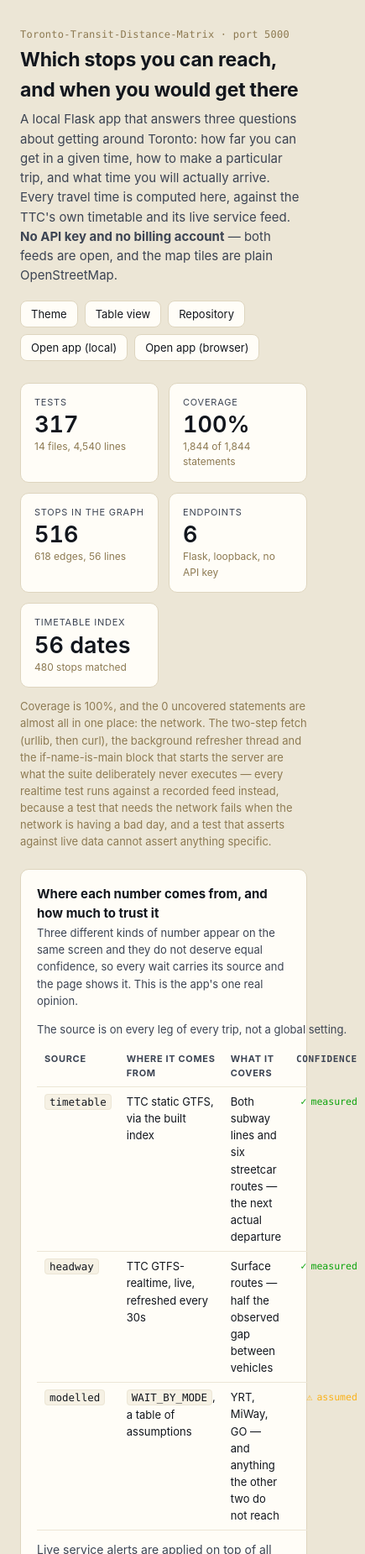
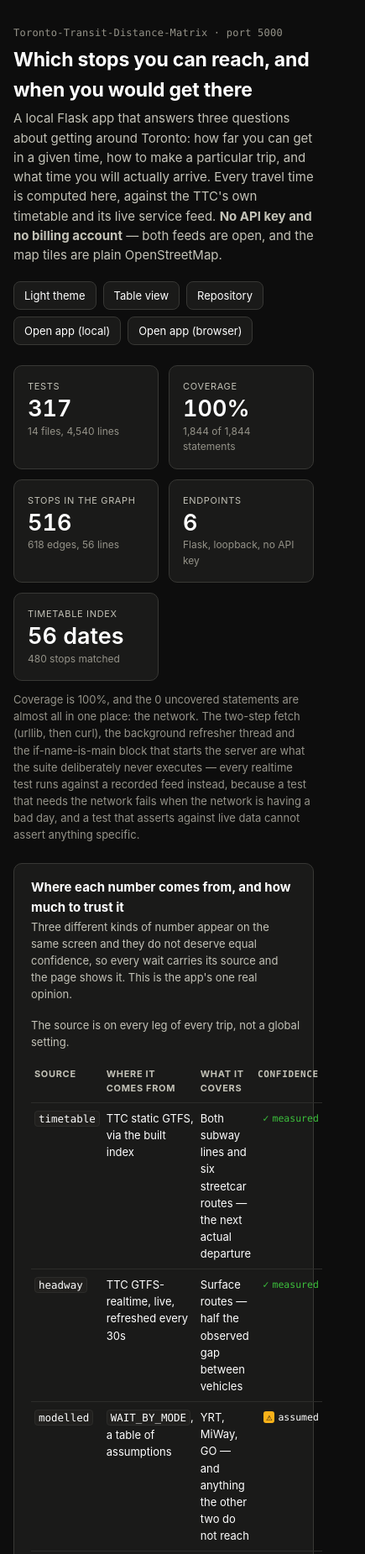
Before and after one commit to luke-zhang-cs-py/Toronto-Transit-Distance-Matrix, a plain HTML site: page docs/index.html in a window 390 px wide. Shown: the top 1851 px of the page at 84% size, 435 px wide, since content can reach past the window. Drawn offline with Linux system fonts and the light colour scheme.

Commit message:
Write-up: the shared token block, dark by default, and a remembered toggle
docs/index.html takes the template's shared colour block verbatim: dark is
the default, written into <html> as class="theme-dark", and light is a
class too. prefers-color-scheme and data-theme are gone. Two light values
change because they failed AA: --ink-muted #8d7a52 (3.35:1 on the plane)
is now --color-text-subtle #665632, and --series #2a78d6 (4.34:1 on the
surface) is now --color-accent #1f63b8.

#themeBtn becomes the class toggle: it saves to 'theme', the head restores
it before first paint, and its name says which theme it goes to. Amber was
the text colour of the 'assumed' flag; it is a fill now, under the glyph,
with the word in the text colour -- which needs a glyph colour on amber, so
this copy adds --color-text-on-warning to both blocks. Spacing and type
move onto --space-* and --text-* tokens. At 390px the four-column tables
pushed the page 21px sideways; a phone-width rule fixes that.

Co-Authored-By: Claude Opus 5.5 <noreply@anthropic.com>

```diff
--- a/docs/index.html
+++ b/docs/index.html
@@ -1,5 +1,5 @@
 <!DOCTYPE html>
-<html lang="en">
+<html lang="en" class="theme-dark">
 <head>
 <meta charset="utf-8">
 <meta name="viewport" content="width=device-width, initial-scale=1">
@@ -10,160 +10,195 @@
      page derives, so it is the first thing to go stale. -->
 <meta property="og:description" content="Reachability, trips and arrival times across Toronto, computed locally against the TTC's open timetable and live feed. No API key. Every wait says where it came from.">
 <meta property="og:type" content="website">
+<!-- class="theme-dark" above themes the page with or without JavaScript.
+     This only restores a theme picked on an earlier visit, before first
+     paint. The key is 'theme' on purpose: every page on
+     luke-zhang-cs-py.github.io shares the origin, so one choice carries. -->
+<script>
+  (function () {
+    var saved = null;
+    try { saved = localStorage.getItem('theme'); } catch (e) { /* storage blocked */ }
+    if (/^[a-z]+$/.test(saved)) document.documentElement.classList.replace('theme-dark', 'theme-' + saved);
+  })();
+</script>
 <style>
-/* The warm surface this family of pages uses. The marks on top come from the
- * validated palette and were re-run against *this* surface, because contrast
- * only means anything against the colour the chart actually sits on:
- *
- *   series  #2a78d6  on #fffdf7   all five checks PASS (light)
- *   series  #3987e5  on #1a1a19   all five checks PASS (dark)
- *   good    #0ca30c  3.30:1
- *   warning #fab219  1.80:1  sub-3:1 BY DESIGN -> always icon + label
- *   crit    #d03b3b  4.72:1
- *
- * Run as a categorical set the status colours fail on #fab219, and are meant
- * to: status is not a categorical palette, and amber is legal only with a
- * glyph and a word beside it. Every use of it here has both.
- *
- * Dark is a selected set stepped for the dark surface, not an inversion. */
-.viz-root {
+/* ==========================================================================
+   DESIGN TOKENS -- the write-up template shared by this family of pages.
+   1. Theme-independent tokens (spacing, type, shape) live on :root.
+   2. Colour tokens live in one block per theme, keyed on a class on <html>.
+      class="theme-dark" is in the markup, so the page is themed with no
+      JavaScript; the script in <head> only restores a theme picked before.
+   3. The rules below read semantic tokens only, never a raw colour.
+   To add a theme: copy a theme block, rename it .theme-<name>, set every
+   token in it, and add <name> to THEMES in the script at the bottom.
+   Nothing else changes, and tests/test_theming.py checks the new block.
+
+   The colour blocks are the same in every copy of this template. Each text
+   pairing is at least 4.5:1 and each UI pairing at least 3:1, in both
+   themes. The old light palette failed twice: --ink-muted (#8d7a52) was
+   3.35:1 on the plane, now --color-text-subtle #665632; and --series
+   (#2a78d6) was 4.34:1 on the surface, now --color-accent #1f63b8.
+   --color-warning (amber) is a fill only, sub-3:1 by design, and always
+   sits beside a glyph and a word; it is never a text colour.
+   --color-text-on-warning is the glyph on that fill; it is this copy's one
+   addition to the shared block.
+   ========================================================================== */
+:root {
+  /* spacing: --space-N is N x 4px */
+  --space-1: 4px; --space-2: 8px; --space-3: 12px; --space-4: 16px; --space-5: 20px;
+  --space-6: 24px; --space-7: 28px; --space-8: 32px; --space-11: 44px;
+
+  /* typography */
+  --font-sans: -apple-system, BlinkMacSystemFont, "Segoe UI", Helvetica, Arial, sans-serif;
+  --font-mono: ui-monospace, SFMono-Regular, Menlo, monospace;
+  --text-2xs: 11px; --text-xs: 11.5px; --text-sm: 12px; --text-md: 12.5px; --text-lg: 13px;
+  --text-xl: 13.5px; --text-2xl: 14px; --text-body: 15px; --text-title: 23px; --text-figure: 27px;
+  --leading-tight: 1.12; --leading-body: 1.55; --leading-code: 1.7;
+  --weight-normal: 400; --weight-medium: 500; --weight-semibold: 600;
+  --tracking-tight: -0.2px; --tracking-wide: .02em; --tracking-caps: .06em;
+
+  /* shape */
+  --radius-xs: 3px; --radius-sm: 4px; --radius-md: 8px; --radius-lg: 10px;
+}
+
+/* :where(:root) has no specificity, so it is only the fallback for an <html>
+   with no theme class or an unknown one; any .theme-* block wins over it. */
+:where(:root), .theme-dark {
+  color-scheme: dark;
+  --color-bg: #0d0d0d; --color-surface: #1a1a19; --color-surface-subtle: #21201e;
+  --color-border: #383835; --color-border-strong: #6e6c66;
+  --color-text-primary: #ffffff; --color-text-muted: #c3c2b7; --color-text-subtle: #959389;
+  --color-accent: #4b93ea; --color-accent-hover: #7ab0f0; --color-accent-subtle: #14263c; --color-text-on-accent: #0d0d0d;
+  --color-danger: #f06a6a; --color-success: #3cc13c; --color-warning: #fab219;
+  --color-grid: #2c2c2a; --color-track: #2c2c2a;
+  --color-text-on-warning: #0d0d0d;
+}
+.theme-light {
   color-scheme: light;
-  --plane:     #ece6d6;
-  --surface:   #fffdf7;
-  --ink:       #12161d;
-  --ink-2:     #3c4453;
-  --ink-muted: #8d7a52;
-  --grid:      #ece6d6;
-  --ring:      #ded5bf;
-  --code-bg:   #f6f1e4;
-  --series:    #2a78d6;
-  --track:     #ece6d6;
-  --good:      #0ca30c;
-  --warning:   #fab219;
-  --critical:  #d03b3b;
-}
-@media (prefers-color-scheme: dark) {
-  :root:where(:not([data-theme="light"])) .viz-root {
-    color-scheme: dark;
-    --plane: #0d0d0d; --surface: #1a1a19;
-    --ink: #ffffff; --ink-2: #c3c2b7; --ink-muted: #898781;
-    --grid: #2c2c2a; --ring: #383835; --code-bg: #21201e;
-    --series: #3987e5; --track: #2c2c2a;
-  }
-}
-:root[data-theme="dark"] .viz-root {
-  color-scheme: dark;
-  --plane: #0d0d0d; --surface: #1a1a19;
-  --ink: #ffffff; --ink-2: #c3c2b7; --ink-muted: #898781;
-  --grid: #2c2c2a; --ring: #383835; --code-bg: #21201e;
-  --series: #3987e5; --track: #2c2c2a;
+  --color-bg: #ece6d6; --color-surface: #fffdf7; --color-surface-subtle: #f6f1e4;
+  --color-border: #ded5bf; --color-border-strong: #7a7466;
+  --color-text-primary: #12161d; --color-text-muted: #3c4453; --color-text-subtle: #665632;
+  --color-accent: #1f63b8; --color-accent-hover: #174f94; --color-accent-subtle: #dfe9f7; --color-text-on-accent: #ffffff;
+  --color-danger: #b02e2e; --color-success: #0a6e0a; --color-warning: #fab219;
+  --color-grid: #ece6d6; --color-track: #ece6d6;
+  --color-text-on-warning: #12161d;
 }
 
 * { box-sizing: border-box; }
 html, body { margin: 0; }
 .viz-root {
-  --text: -apple-system, BlinkMacSystemFont, "Segoe UI", Helvetica, Arial, sans-serif;
-  --mono: ui-monospace, SFMono-Regular, Menlo, monospace;
-  padding: 34px 24px 44px;
-  font: 15px/1.55 var(--text);
-  background: var(--plane); color: var(--ink);
+  padding: var(--space-8) var(--space-6) var(--space-11);
+  font: var(--text-body)/var(--leading-body) var(--font-sans);
+  background: var(--color-bg); color: var(--color-text-primary);
   min-height: 100vh;
 }
 main { max-width: 980px; margin: 0 auto; }
 
 .crumb {
-  margin: 0 0 6px; font: 400 12px var(--mono); color: var(--ink-muted);
-  letter-spacing: .02em;
+  margin: 0 0 var(--space-2); font: var(--weight-normal) var(--text-sm) var(--font-mono); color: var(--color-text-subtle);
+  letter-spacing: var(--tracking-wide);
 }
-h1 { font-size: 23px; margin: 0 0 5px; letter-spacing: -0.2px; }
-.lede { color: var(--ink-2); margin: 0; font-size: 15px; max-width: 68ch; }
-.head { display: flex; justify-content: space-between; align-items: flex-start; gap: 18px; flex-wrap: wrap; }
-.controls { display: flex; gap: 8px; flex-wrap: wrap; }
+h1 { font-size: var(--text-title); margin: 0 0 var(--space-1); letter-spacing: var(--tracking-tight); }
+.lede { color: var(--color-text-muted); margin: 0; font-size: var(--text-body); max-width: 68ch; }
+.head { display: flex; justify-content: space-between; align-items: flex-start; gap: var(--space-5); flex-wrap: wrap; }
+.controls { display: flex; gap: var(--space-2); flex-wrap: wrap; }
 button, .btn {
-  font: 400 13px var(--text); cursor: pointer; text-decoration: none;
+  font: var(--weight-normal) var(--text-lg) var(--font-sans); cursor: pointer; text-decoration: none;
   display: inline-block;
-  background: var(--surface); color: var(--ink);
-  border: 1px solid var(--ring); border-radius: 8px; padding: 7px 12px;
+  background: var(--color-surface); color: var(--color-text-primary);
+  border: 1px solid var(--color-border); border-radius: var(--radius-md); padding: var(--space-2) var(--space-3);
 }
-button:hover, .btn:hover { border-color: var(--ink-muted); }
-button[aria-pressed="true"] { border-color: var(--series); color: var(--series); }
+button:hover, .btn:hover { border-color: var(--color-text-subtle); }
+button:focus-visible, .btn:focus-visible, a:focus-visible { outline: 2px solid var(--color-accent); outline-offset: 2px; }
+button[aria-pressed="true"] { border-color: var(--color-accent); color: var(--color-accent); }
 
 /* ------------------------------------------------------------ stat tiles */
 /* A bare stat tile is the one form that ships without a hover layer: there is
  * no plot to interrogate, just the figure and what it counts. */
-.tiles { display: grid; grid-template-columns: repeat(auto-fit, minmax(156px, 1fr)); gap: 12px; margin: 26px 0 10px; }
-.tile { background: var(--surface); border: 1px solid var(--ring); border-radius: 10px; padding: 14px 16px; }
-.tile .k { display: block; color: var(--ink-2); font-size: 11px; text-transform: uppercase; letter-spacing: .07em; }
-.tile .v { display: block; margin-top: 3px; font: 600 27px/1.12 var(--text); font-variant-numeric: tabular-nums; }
-.tile .n { display: block; margin-top: 2px; color: var(--ink-muted); font-size: 12px; }
+.tiles { display: grid; grid-template-columns: repeat(auto-fit, minmax(156px, 1fr)); gap: var(--space-3); margin: var(--space-6) 0 var(--space-3); }
+.tile { background: var(--color-surface); border: 1px solid var(--color-border); border-radius: var(--radius-lg); padding: var(--space-4); }
+.tile .k { display: block; color: var(--color-text-muted); font-size: var(--text-2xs); text-transform: uppercase; letter-spacing: var(--tracking-caps); }
+.tile .v { display: block; margin-top: 3px; font: var(--weight-semibold) var(--text-figure)/var(--leading-tight) var(--font-sans); font-variant-numeric: tabular-nums; }
+.tile .n { display: block; margin-top: 2px; color: var(--color-text-subtle); font-size: var(--text-sm); }
 
-.note { color: var(--ink-muted); font-size: 13px; max-width: 80ch; margin: 12px 0 0; }
+.note { color: var(--color-text-subtle); font-size: var(--text-lg); max-width: 80ch; margin: var(--space-3) 0 0; }
 
 /* ---------------------------------------------------------------- panels */
-.panel { background: var(--surface); border: 1px solid var(--ring); border-radius: 10px; padding: 17px 19px; margin-top: 22px; }
-.panel h2 { margin: 0 0 2px; font-size: 15px; }
-.panel h3 { margin: 20px 0 6px; font-size: 13px; color: var(--ink-2); }
-.panel .sub { margin: 0 0 14px; color: var(--ink-2); font-size: 13px; max-width: 76ch; }
-.panel p { font-size: 14px; color: var(--ink-2); max-width: 76ch; }
-.split { display: grid; grid-template-columns: repeat(auto-fit, minmax(330px, 1fr)); gap: 22px; }
+.panel { background: var(--color-surface); border: 1px solid var(--color-border); border-radius: var(--radius-lg); padding: var(--space-4) var(--space-5); margin-top: var(--space-6); }
+.panel h2 { margin: 0 0 2px; font-size: var(--text-body); }
+.panel h3 { margin: var(--space-5) 0 var(--space-2); font-size: var(--text-lg); color: var(--color-text-muted); }
+.panel .sub { margin: 0 0 var(--space-4); color: var(--color-text-muted); font-size: var(--text-lg); max-width: 76ch; }
+.panel p { font-size: var(--text-2xl); color: var(--color-text-muted); max-width: 76ch; }
+.split { display: grid; grid-template-columns: repeat(auto-fit, minmax(330px, 1fr)); gap: var(--space-6); }
 
 /* Thin marks on a recessive track, 4px rounding on the data end only so the
  * mark stays anchored flat to the baseline it grows from. */
-.bars { display: grid; gap: 9px; }
+.bars { display: grid; gap: var(--space-2); }
 /* 150px for the label, not the 118px the sibling pages use: the longest
    module name here is network/streetcars.py, which measured 144px and was
    being clipped — a clipped name is one the reader cannot look up. */
-.bar { display: grid; grid-template-columns: 150px 1fr 92px; gap: 12px; align-items: center; }
-.bar .lab { font: 400 12.5px var(--mono); color: var(--ink-2); }
-.bar .rail { position: relative; height: 12px; background: var(--track); border-radius: 3px; }
-.bar .fill { position: absolute; inset: 0 auto 0 0; background: var(--series); border-radius: 0 4px 4px 0; }
-.bar .val { text-align: right; font: 500 12px var(--mono); font-variant-numeric: tabular-nums; color: var(--ink); }
-.bar:hover .rail { outline: 2px solid var(--ring); outline-offset: 2px; }
+.bar { display: grid; grid-template-columns: 150px 1fr 92px; gap: var(--space-3); align-items: center; }
+.bar .lab { font: var(--weight-normal) var(--text-md) var(--font-mono); color: var(--color-text-muted); }
+.bar .rail { position: relative; height: 12px; background: var(--color-track); border-radius: var(--radius-xs); }
+.bar .fill { position: absolute; inset: 0 auto 0 0; background: var(--color-accent); border-radius: 0 var(--radius-sm) var(--radius-sm) 0; }
+.bar .val { text-align: right; font: var(--weight-medium) var(--text-sm) var(--font-mono); font-variant-numeric: tabular-nums; color: var(--color-text-primary); }
+.bar:hover .rail { outline: 2px solid var(--color-border); outline-offset: 2px; }
 
 /* ----------------------------------------------------------------- table */
 table { width: 100%; border-collapse: collapse; }
-caption { text-align: left; color: var(--ink-2); font-size: 13px; padding-bottom: 10px; }
-th, td { text-align: left; padding: 7px 9px; border-bottom: 1px solid var(--grid); font-size: 13px; vertical-align: top; }
-th { color: var(--ink-2); font-size: 11px; text-transform: uppercase; letter-spacing: .06em; }
-td.num, th.num { text-align: right; font-family: var(--mono); font-variant-numeric: tabular-nums; }
-td.mono { font-family: var(--mono); font-size: 12px; }
-tr.total td { border-bottom: none; font-weight: 600; }
+caption { text-align: left; color: var(--color-text-muted); font-size: var(--text-lg); padding-bottom: var(--space-3); }
+th, td { text-align: left; padding: var(--space-2); border-bottom: 1px solid var(--color-grid); font-size: var(--text-lg); vertical-align: top; }
+th { color: var(--color-text-muted); font-size: var(--text-2xs); text-transform: uppercase; letter-spacing: var(--tracking-caps); }
+td.num, th.num { text-align: right; font-family: var(--font-mono); font-variant-numeric: tabular-nums; }
+td.mono { font-family: var(--font-mono); font-size: var(--text-sm); }
+tr.total td { border-bottom: none; font-weight: var(--weight-semibold); }
 [hidden] { display: none !important; }
 
-code { font-family: var(--mono); font-size: 12.5px; background: var(--code-bg); border: 1px solid var(--grid); border-radius: 4px; padding: 1px 5px; }
+code { font-family: var(--font-mono); font-size: var(--text-md); background: var(--color-surface-subtle); border: 1px solid var(--color-grid); border-radius: var(--radius-sm); padding: 1px var(--space-1); }
 pre {
-  background: var(--code-bg); border: 1px solid var(--grid); border-radius: 8px;
-  padding: 13px 15px; overflow-x: auto;
-  font: 12.5px/1.7 var(--mono); color: var(--ink); margin: 12px 0 0;
+  background: var(--color-surface-subtle); border: 1px solid var(--color-grid); border-radius: var(--radius-md);
+  padding: var(--space-3) var(--space-4); overflow-x: auto;
+  font: var(--text-md)/var(--leading-code) var(--font-mono); color: var(--color-text-primary); margin: var(--space-3) 0 0;
 }
 
 /* Numbered steps. */
-.flow { list-style: none; margin: 12px 0 0; padding: 0; display: grid; gap: 10px; }
-.flow li { display: grid; grid-template-columns: 26px 1fr; gap: 10px; font-size: 13.5px; color: var(--ink-2); }
+.flow { list-style: none; margin: var(--space-3) 0 0; padding: 0; display: grid; gap: var(--space-3); }
+.flow li { display: grid; grid-template-columns: 26px 1fr; gap: var(--space-3); font-size: var(--text-xl); color: var(--color-text-muted); }
 .step {
-  font: 500 11px var(--mono); color: var(--series);
-  border: 1px solid var(--ring); border-radius: 5px;
+  font: var(--weight-medium) var(--text-2xs) var(--font-mono); color: var(--color-accent);
+  border: 1px solid var(--color-border); border-radius: var(--radius-sm);
   text-align: center; padding: 1px 0; height: 20px;
 }
 
-/* Status. Never colour alone: each carries a glyph and a word, which is what
- * makes the sub-3:1 amber legal. */
-.flag { display: inline-flex; align-items: center; gap: 5px; font: 500 11.5px var(--mono); white-space: nowrap; }
-.flag .g { font-size: 12px; }
-.flag.good { color: var(--good); }
-.flag.warn { color: var(--warning); }
-.flag.crit { color: var(--critical); }
+/* Status. Never colour alone: each carries a glyph and a word. Amber is a
+ * fill, never a text colour -- under 3:1 on either surface -- so a warning's
+ * word stays in the text colour and its glyph sits on an amber chip. */
+.flag { display: inline-flex; align-items: center; gap: var(--space-1); font: var(--weight-medium) var(--text-xs) var(--font-mono); white-space: nowrap; }
+.flag .g { font-size: var(--text-sm); }
+.flag.good { color: var(--color-success); }
+.flag.warn { color: var(--color-text-primary); }
+.flag.warn .g { background: var(--color-warning); color: var(--color-text-on-warning); border-radius: var(--radius-xs); padding: 0 3px; }
+.flag.crit { color: var(--color-danger); }
 
-dl.kv { display: grid; grid-template-columns: auto 1fr; gap: 4px 14px; margin: 12px 0 0; font-size: 13px; }
-dl.kv dt { color: var(--ink-2); font-family: var(--mono); font-size: 12px; }
+dl.kv { display: grid; grid-template-columns: auto 1fr; gap: var(--space-1) var(--space-4); margin: var(--space-3) 0 0; font-size: var(--text-lg); }
+dl.kv dt { color: var(--color-text-muted); font-family: var(--font-mono); font-size: var(--text-sm); }
 dl.kv dd { margin: 0; }
 
-footer { margin-top: 28px; color: var(--ink-muted); font-size: 12.5px; max-width: 86ch; }
+footer { margin-top: var(--space-7); color: var(--color-text-subtle); font-size: var(--text-md); max-width: 86ch; }
 footer a { color: inherit; }
+
+/* Phone width. The four-column tables were 21px wider than a 390px screen,
+ * so the whole page scrolled sideways: a 16px gutter, tighter cells, and a
+ * status flag that may wrap under its glyph. */
+@media (max-width: 480px) {
+  .viz-root { padding-left: var(--space-4); padding-right: var(--space-4); }
+  th, td { padding: var(--space-2) var(--space-1); }
+  .flag { white-space: normal; }
+}
 </style>
 </head>
 
-<body class="viz-root" data-palette="#2a78d6">
+<body class="viz-root" data-palette="#4b93ea">
 <main>
 
 <div class="head">
@@ -180,7 +215,7 @@ footer a { color: inherit; }
     </p>
   </div>
   <div class="controls">
-    <button id="themeBtn" type="button">Theme</button>
+    <button id="themeBtn" type="button" aria-label="Switch to light theme">Light theme</button>
     <button id="tableBtn" type="button" aria-pressed="false">Table view</button>
     <a class="btn" href="https://github.com/luke-zhang-cs-py/Toronto-Transit-Distance-Matrix">Repository</a>
     <a class="btn" id="localBtn" href="http://127.0.0.1:5000/"
@@ -734,12 +769,30 @@ function drawSamples() {
 
 /* -------------------------------------------------------------- controls */
 
-el('themeBtn').addEventListener('click', function () {
-  var set = document.documentElement.getAttribute('data-theme');
-  var dark = set ? set === 'dark'
-    : window.matchMedia('(prefers-color-scheme: dark)').matches;
-  document.documentElement.setAttribute('data-theme', dark ? 'light' : 'dark');
-});
+/* The theme toggle. THEMES in order: each name needs a .theme-<name> block
+ * in the style sheet above, and the first is the one written into the
+ * markup. The choice is saved under 'theme', which the whole github.io site
+ * shares; a saved name with no block falls back to the first. */
+var THEMES = ['dark', 'light'];
+(function () {
+  var root = document.documentElement;
+  var button = el('themeBtn');
+  var theme = THEMES.filter(function (t) { return root.classList.contains('theme-' + t); })[0] || THEMES[0];
+  function nextTheme() { return THEMES[(THEMES.indexOf(theme) + 1) % THEMES.length]; }
+  function applyTheme(name) {
+    root.className = root.className.replace(/(^|\s)theme-\S+/g, '').trim() + ' theme-' + name;
+    theme = name;
+    var next = nextTheme();
+    button.setAttribute('aria-label', 'Switch to ' + next + ' theme');
+    button.textContent = next.charAt(0).toUpperCase() + next.slice(1) + ' theme';
+  }
+  applyTheme(theme);   // also drops a saved theme that no longer exists
+  button.addEventListener('click', function () {
+    var next = nextTheme();
+    try { localStorage.setItem('theme', next); } catch (e) { /* not remembered */ }
+    applyTheme(next);
+  });
+})();
 
 el('tableBtn').addEventListener('click', function () {
   var showTable = el('tablePanel').hidden;
```
